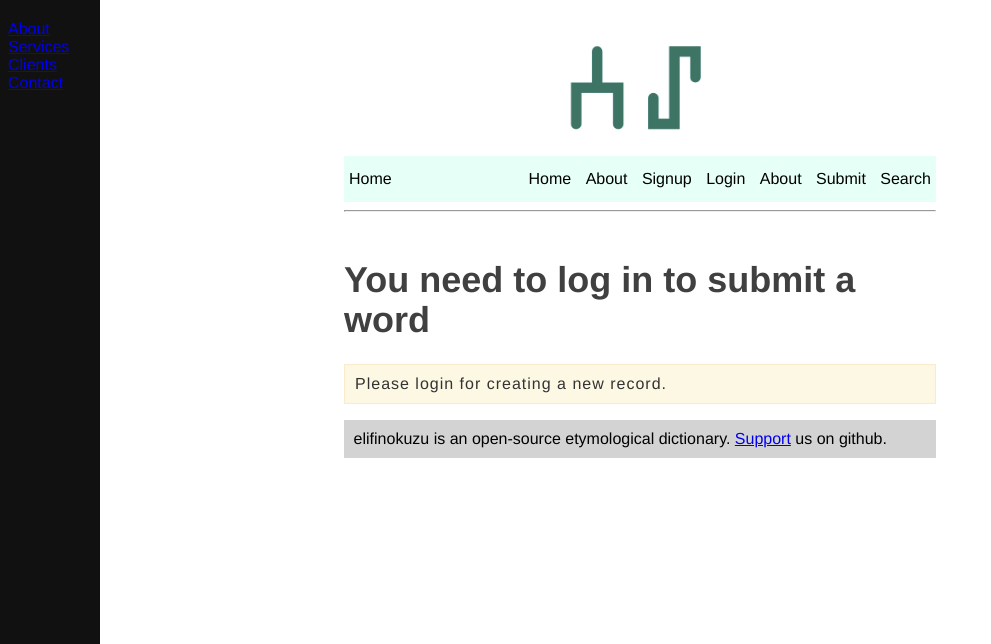
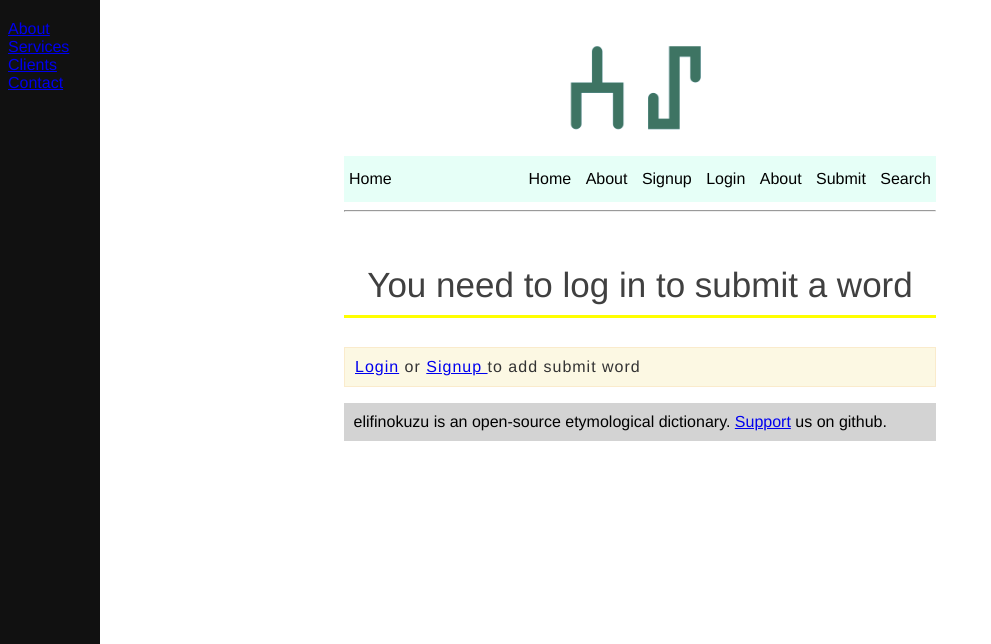
Before and after one commit to lyk2018-python/elifin-okuzu, a Django app: page /submit/ in a window 1280 px wide. Shown: the top 644 px of the page, without its empty margins (0-991 px from the left). Run offline with Django 3.2, Linux system fonts and the light colour scheme; tables that the repository leaves empty hold one stand-in row (values such as "Sample post"); some libraries are stand-ins or nearby versions.

Commit message:
submit and home edit

```diff
--- a/elifinokuzu/templates/submit.html
+++ b/elifinokuzu/templates/submit.html
@@ -17,9 +17,12 @@
     <button type="submit" onclick="this.form.submit(); this.disabled=true; this.value='Sending…'">{% trans 'Submit' %}</button>
   </form>
   {% else %}
-   <h1>You need to log in to submit a word</h1>
+   <h2>You need to log in to submit a word</h2>
    <div class="info warning">
-     {% trans 'Please login for creating a new record.' %}
+     <a href="{% url 'login' %}">Login</a>
+     <a>or</a>
+     <a href="{% url 'signup' %}">Signup </a>
+     <a>to add submit word</a>
    </div>
   {% endif %}
 {% endif %}
```
Also changed, not shown: elifinokuzu/templates/home.html (+3 -11 lines).
